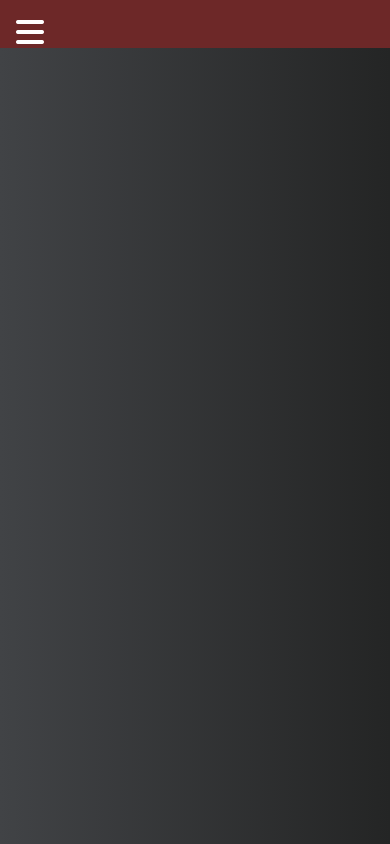
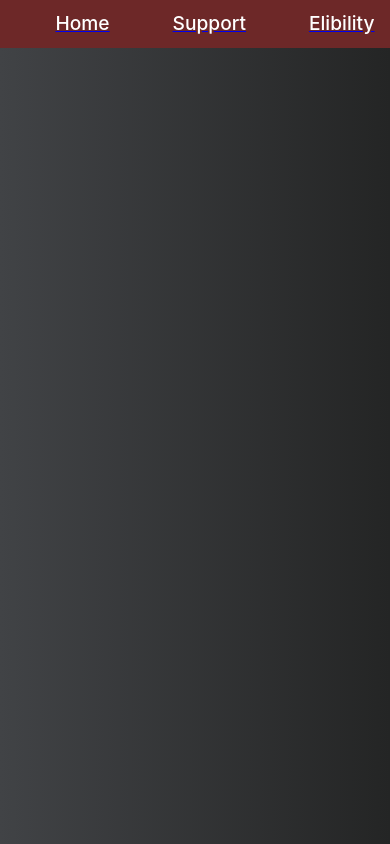
Before and after one commit to AroonSalotra/superhero-formula-site, a React (Create React App) app: page / in a window 390 px wide. Built offline with nearby package versions, Linux system fonts and the light colour scheme.

Commit message:
fix navbar links & responsiveness

```diff
--- a/src/App.js
+++ b/src/App.js
@@ -43,7 +43,7 @@ const App = () => {
     <Router>
       <Navbar />
       <Switch>
-        <Route exact path="/home">
+        <Route exact path="/superhero-formula-site">
           <Featured />
           <Products1 setIndex={setIndex} PRODUCTS={PRODUCTS} IMAGES={tempImg} />
           <Products2 />
--- a/src/Navbar.jsx
+++ b/src/Navbar.jsx
@@ -3,15 +3,11 @@ import { useState, useEffect } from "react"
 
 const Navbar = (props) => {
 
-    const [display, setDisplay] = useState("none")
+    const [display, setDisplay] = useState({display: "none"})
 
 
     const listItems = [
-        "Home", "Company", "TOS", "Liability", "App", "Support"
-    ]
-
-    const test = [
-        { text: "Home", page: "/home", id: 1 },
+        { text: "Home", page: "/superhero-formula-site", id: 1 },
         // { text: "Liability", page: "/liability", id: 4 },
         { text: "Support", page: "/support", id: 5 },
         { text: "Elibility", page: "/elibility", id: 3 },
@@ -20,24 +16,17 @@ const Navbar = (props) => {
     // test.push({ text: "Mobile App", page: "/mobileApp", id: 6 })
     // test.push({ text: "Testing", id: 2, page: "/products" })
 
+    // const handleClick = () => {
+    //   (display.display == "none" ? setDisplay({display: "flex"}) : setDisplay({display: "none"}))
+    // }
 
-    const handleClick = () => {
-        if (display == "none") {
-            setDisplay("flex")
-        } else {
-            setDisplay("none")
-        }
-
-        console.log("clicked")
-    }
-
-    useEffect(() => {
-        window.addEventListener("click", e => {
-            if (display == "flex" && !e.target.matches(".mobileIcon")) {
-                setDisplay("none")
-            }
-        })
-    })
+    // useEffect(() => {
+    //     window.addEventListener("click", e => {
+    //         if (display.display == "flex" && !e.target.matches("#desktopNavbar")) {
+    //             setDisplay({display: "none"})
+    //         }
+    //     })
+    // })
 
     return (
         <div id="Navbar">
@@ -51,21 +40,13 @@ const Navbar = (props) => {
                 </ul> */}
 
                 <ul>
-                    {test.map(({ text, page, id }) => (
+                    {listItems.map(({ text, page, id }) => (
                         page ? <Link to={page} key={id}><li>{text}</li></Link> : <li key={id}>{text}</li>
                     ))}
                 </ul>
             </div>
 
-            <i className="mobileIcon fa-solid fa-bars" onClick={() => handleClick()}></i>
-
-            <div id="mobileNavbar" style={{ display: display }}>
-                <ul>
-                    {listItems.map((elem) =>
-                        <li key={elem} style={{ height: "1px" }}> {elem}</li>
-                    )}
-                </ul>
-            </div>
+            <i className="mobileIcon fa-solid fa-bars"></i>
         </div>
     )
 }
--- a/src/index.css
+++ b/src/index.css
@@ -52,12 +52,13 @@ textarea {
   padding-top: .1px;
   font-weight: 500;
   background: rgb(109, 40, 40);
-  font-size: 1.4rem;
+  font-size: 1.8rem;
 }
 
 #desktopNavbar {
-  display: flex;
-  justify-content: center;
+  /* display: flex;
+  justify-content: center; */
+  word-break: break-all;
 }
 
 #NavbarImg {
@@ -66,17 +67,23 @@ textarea {
 }
 
 #Navbar ul {
+  display: flex;
+  justify-content: space-around;
+  gap: 2rem;
   font-weight: 500;
-  display: flex;
-  flex-direction: row;
+  /* display: flex;
+  flex-direction: row; */
+  /* justify-content: center; */
   list-style-type: none;
-  transform: translateY(-3rem);
+  transform: translateY(-1.5rem);
+
+  /* transform: translateY(-3rem); */
 }
 
 #Navbar ul li {
   /* display: inline; */
   color: white;
-  padding: 2rem;
+  /* padding: 2rem; */
 }
 
 #featuredImage {
@@ -219,6 +226,8 @@ textarea {
 
 #bannerText {
   padding-left: 5rem;
+  /* max-width: 20rem; */
+  word-wrap: break-word;
 }
 
 #companyText {
@@ -234,7 +243,7 @@ textarea {
 
 .products2Container img {
   height: 20rem;
-  width: 20rem;
+  max-width: 20rem;
   /* border: 4px solid;
   border-color: rgba(0, 0, 0, 0.555); */
   box-shadow: 0 5px 5px 1px black;
@@ -466,6 +475,14 @@ textarea {
 
 #activate {}
 
+
+@media (max-width: 400px) {
+  #Navbar ul {
+    font-size: 1.2rem;
+    transform: translateY(-0.5rem);
+  }
+}
+
 @media (max-width: 700px) {
 
 
@@ -491,18 +508,9 @@ textarea {
     grid-column: span 1;
   }
 
-  #mobileNavbar {
-    display: flex;
-  }
-
-  #mobileNavbar ul {
-    flex-direction: column;
-    text-align: left;
-    padding-left: 1px;
-  }
 
   #desktopNavbar {
-    display: none;
+    /* display: none; */
   }
 
   .productsTitle {
@@ -516,7 +524,7 @@ textarea {
   }
 
   .mobileIcon {
-    display: flex;
+    /* display: flex; */
   }
 
   .spanTwo h1 {
```
